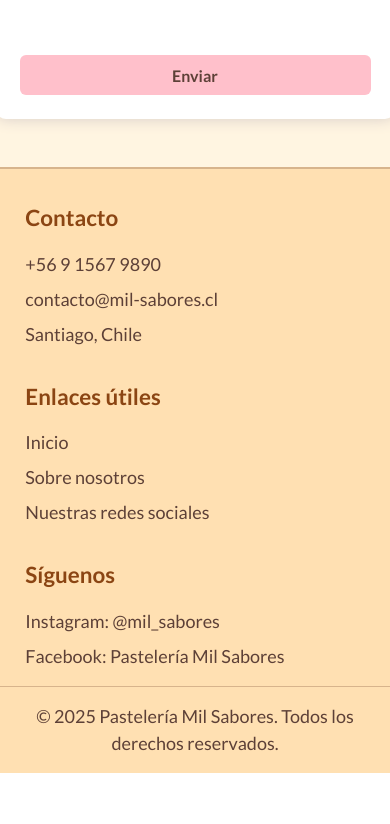
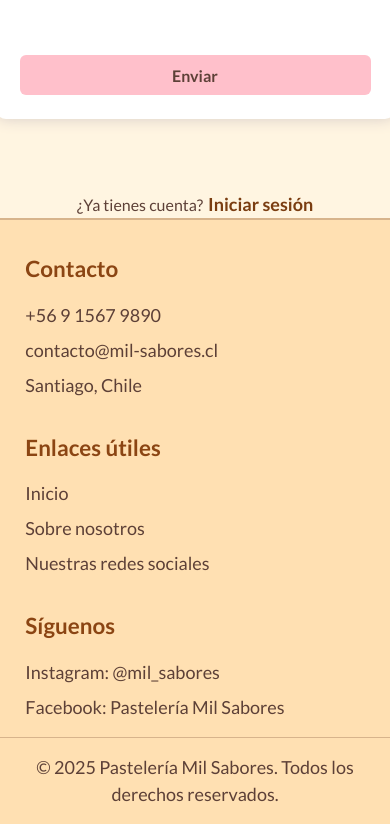
Before and after one commit to browatalafac/Fullstack-react, a React (Vite) app: page /login in a window 390 px wide. Shown: the part 882-1706 px from the top of the page. Before the commit the page ends 1655 px from the top, so only its background shows below. Built offline with nearby package versions, Linux system fonts and the light colour scheme.

Commit message:
navegación desde registro hacia login (y biceversa) hecho

```diff
--- a/src/components/organisms/Login/Login.css
+++ b/src/components/organisms/Login/Login.css
@@ -203,4 +203,27 @@
     .login-root button.btn {
         width: 100%;
     }
+
+    .login-root .you-have {
+    margin-top: 1.5rem;
+    text-align: center;
+    font-size: 1rem;
+    color: #5D4037;
+    font-weight: 500;
+    }
+
+    .login-root .you-have a {
+    color: #7a3d11;
+    text-decoration: none;
+    font-weight: 600;
+    margin-left: 0.3rem;
+    transition: color 0.3s ease, text-decoration 0.3s ease;
+    }
+
+    .login-root .you-have a:hover {
+    color: #BF360C;
+    text-decoration: underline;
+    }
+
+
 }
--- /dev/null
+++ b/src/components/organisms/Login/YouHave.jsx
@@ -0,0 +1,11 @@
+import React from 'react'
+import { Link } from 'react-router-dom'
+
+export default function YouHave() {
+  return (
+    <div className="you-have">
+      ¿Ya tienes cuenta?
+      <Link to="/LoginTrue">Iniciar sesión</Link>
+    </div>
+  )
+}
--- a/src/components/organisms/LoginTrue/LoginTrue.css
+++ b/src/components/organisms/LoginTrue/LoginTrue.css
@@ -189,4 +189,25 @@
     .loginTrue-root button.btn {
         width: 100%;
     }
+
+    .loginTrue-root .you-dont-have {
+    margin-top: 1.5rem;
+    text-align: center;
+    font-size: 1rem;
+    color: #5D4037;
+    font-weight: 500;
+    }
+
+    .loginTrue-root .you-dont-have a {
+    color: #8B4513;
+    text-decoration: none;
+    font-weight: 600;
+    margin-left: 0.3rem;
+    transition: color 0.3s ease, text-decoration 0.3s ease;
+    }
+
+    .loginTrue-root .you-dont-have a:hover {
+    color: #BF360C;
+    text-decoration: underline;
+    }
 }
--- /dev/null
+++ b/src/components/organisms/LoginTrue/YouDontHave.jsx
@@ -0,0 +1,11 @@
+import React from 'react'
+import { Link } from 'react-router-dom'
+
+export default function YouDontHave() {
+  return (
+    <div className="you-dont-have">
+      ¿No tienes cuenta?
+      <Link to="/Login">Registrarse</Link>
+    </div>
+  )
+}
--- a/src/components/pages/Login.jsx
+++ b/src/components/pages/Login.jsx
@@ -2,6 +2,7 @@ import '../organisms/Login/Login.css';
 import Formulario from '../organisms/Login/Formulario';
 import Footer from '../organisms/Footer';
 import FirstLogin from '../organisms/Login/FirstLogin';
+import YouHave from '../organisms/Login/YouHave';
 
 export default function Login(){
     return(
@@ -9,6 +10,7 @@ export default function Login(){
             <section className="login-root">
                 <FirstLogin/>
                 <Formulario/>
+                <YouHave/>
                 <Footer/>
             </section>
         </>
--- a/src/components/pages/LoginTrue.jsx
+++ b/src/components/pages/LoginTrue.jsx
@@ -3,6 +3,7 @@ import Footer from '../organisms/Footer';
 import "../organisms/LoginTrue/LoginTrue.css";
 import FirstLoginTrue from '../organisms/LoginTrue/FirstLoginTrue';
 import FormularioLogin from '../organisms/LoginTrue/FormularioLogin';
+import YouDontHave from '../organisms/LoginTrue/YouDontHave';
 
 export default function LoginTrue() {
   return (
@@ -10,6 +11,7 @@ export default function LoginTrue() {
             <section className="loginTrue-root">
             <FirstLoginTrue/>
             <FormularioLogin/>
+            <YouDontHave/>
             <Footer/>
             </section>
         </>
```
